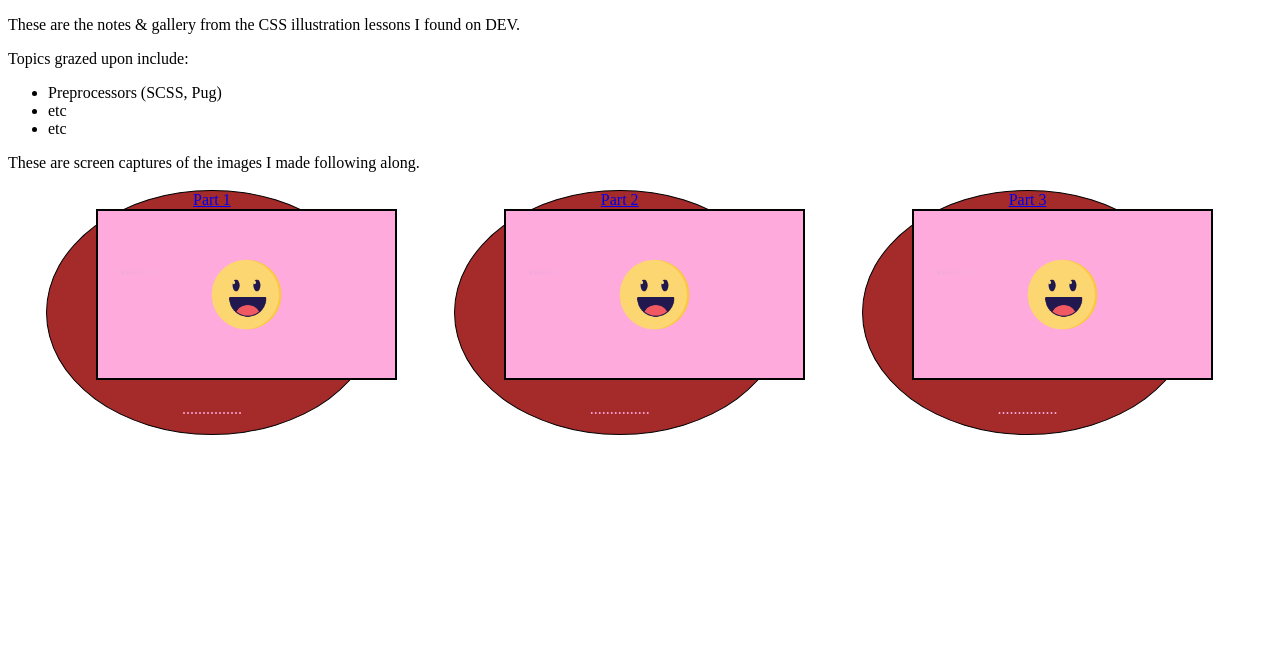
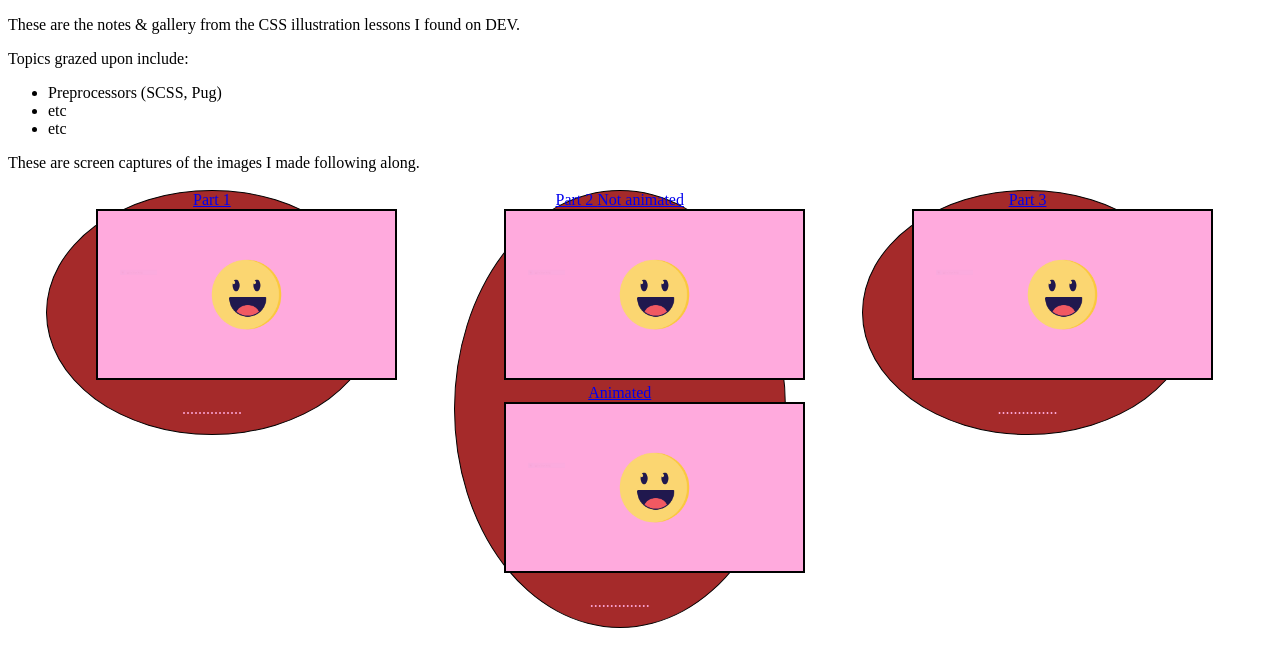
Before and after one commit to teiResa/Pure-CSS-Illistrations-Lessons, a plain HTML site: page index.html in a window 1280 px wide. Drawn offline with Linux system fonts and the light colour scheme.

Commit message:
Update index.html

```diff
--- a/index.html
+++ b/index.html
@@ -26,12 +26,13 @@
       <div class="data-box" id="data-box-2">
 
         <a href="https://dev.to/agathacco/how-to-create-pure-css-illustrations-and-animate-them---part-2-1ao4"> Part 2 </a>
-        <a href="polaroid-cam-animations/dist/index.html"> <img src="img/smiley.png" alt="click to see as html"></a>
+        <a href="polaroid-camera/dist/index.html"> Not animated <img src="img/smiley.png" alt="click to see as html"></a>
+        <a href="polaroid-cam-animations/dist/index.html"> Animated <img src="img/smiley.png" alt="click to see as html"></a>
         <p>...............</p>
       </div>
       <div class="data-box" id="data-box-3">
         <a href="https://dev.to/agathacco/how-to-create-pure-css-illustrations-and-animate-them---part-3-3e8a"> Part 3 </a>
-        <a href="polaroid-cam-animations/dist/index.html"> <img src="img/smiley.png" alt="click to see as html"></a>
+        <a href="#"> <img src="img/smiley.png" alt="click to see as html"></a>
         <p>...............</p>
       </div>
 
```
